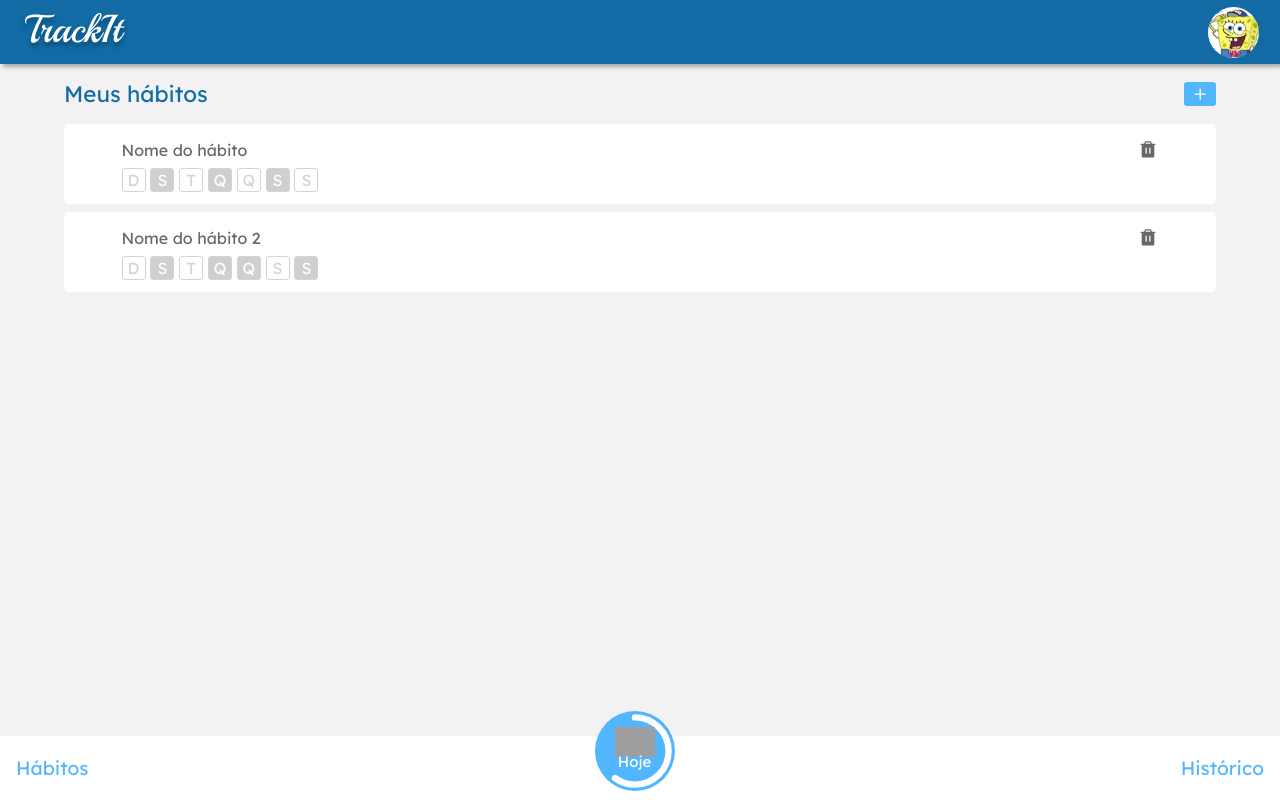
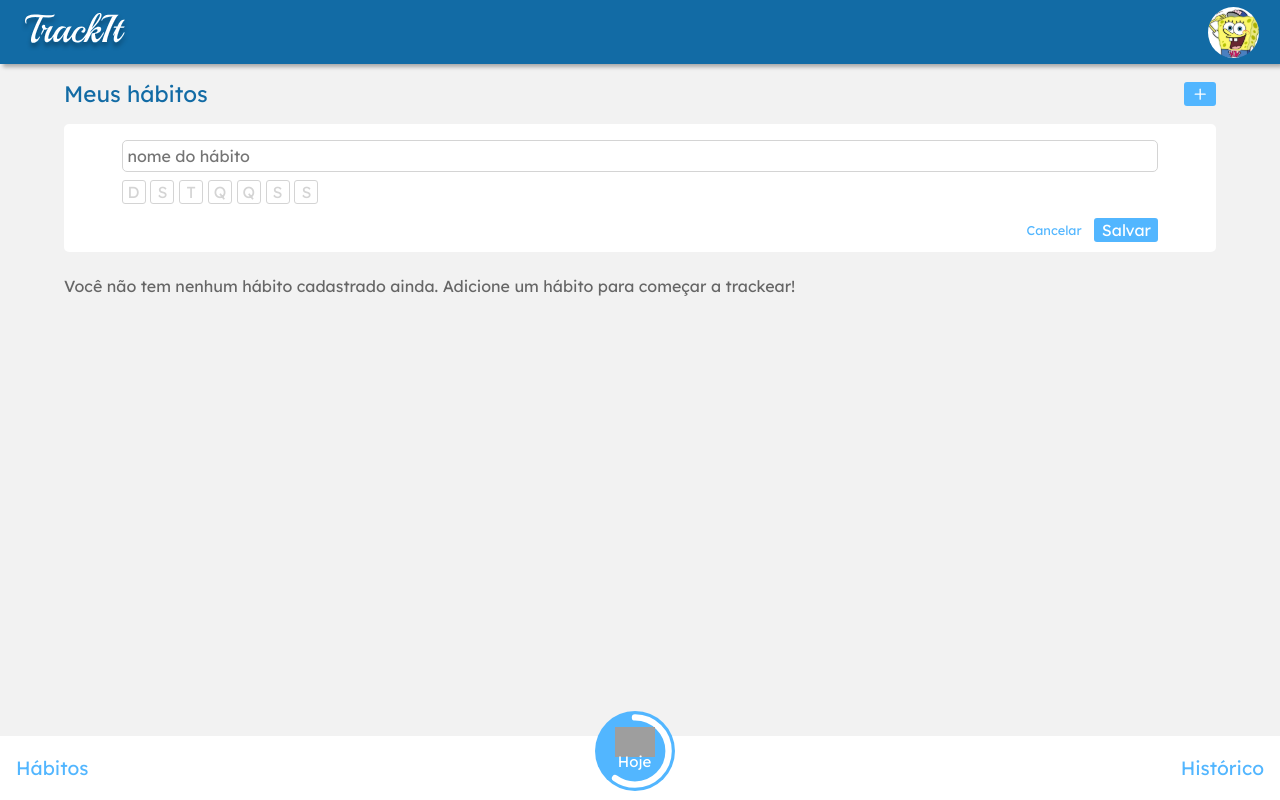
Before and after one commit to CGarcia000/projeto10-trackit, a React (Create React App) app: page /habitos in a window 1280 px wide. Both pictures are taken after a click on the button 1200 px from the left and 94 px from the top of the page. Built offline with nearby package versions, Linux system fonts and the light colour scheme; grey boxes are pictures that could not be loaded.

Commit message:
Lógica da página hábitos

```diff
--- a/src/Components/HabitsPage/Habits/HabitConfig.js
+++ b/src/Components/HabitsPage/Habits/HabitConfig.js
@@ -1,21 +1,73 @@
 import styled from "styled-components";
+import { useState, createContext } from "react";
+
 
 import { WeekButtonsConfig } from "./WeekButtonsConfig";
 
-export function HabitConfig() {
+const arr = [
+    {idDay: 0, day: 'D', active: false},
+    {idDay: 1, day: 'S', active: false},
+    {idDay: 2, day: 'T', active: false},
+    {idDay: 3, day: 'Q', active: false},
+    {idDay: 4, day: 'Q', active: false},
+    {idDay: 5, day: 'S', active: false},
+    {idDay: 6, day: 'S', active: false},
+];
+
+export const WeekDaysContext = createContext();
+
+export function HabitConfig({
+    setHabits,
+    setHabitConfigOpen,
+}) {
     // use state obj para rastrear os dias da semana
+    const [arrWeekDays, setArrWeekDays] = useState(JSON.parse(JSON.stringify(arr)));
+    const [habitName, setHabitName] = useState('');
+
+
+    function handleCancel() {
+        return;
+    }
+
+    function handleSave() {
+        const arrWeekdaysRequest = makeArrWeekdaysRequest(arrWeekDays);
+
+        console.log({
+            name: habitName,
+            days: arrWeekdaysRequest,
+        })
+
+        setHabits(current => [{
+            id: 9000,
+            name: habitName,
+            days: arrWeekdaysRequest,
+        }, ...current])
+        setHabitConfigOpen(current => false);
+        setArrWeekDays(current => JSON.parse(JSON.stringify(arr)));
+        setHabitName('');
+        return;
+    }
+
+    function makeArrWeekdaysRequest(arr) {
+        return arr.filter(obj => obj.active).map(obj => obj.idDay);
+    }
 
     return (
         <Wrapper>
-            <input placeholder="nome do hábito"/>
+            <WeekDaysContext.Provider value={[arrWeekDays, setArrWeekDays]}>
 
-            <WeekButtonsConfig />
+                <input type="text" placeholder="nome do hábito"
+                    value={habitName} onChange={e => setHabitName(e.target.value)}
+                />
 
-            <Options>
-                <span>Cancelar</span>
-                <button>Salvar</button>
-            </Options>
+                <WeekButtonsConfig />
 
+                <Options>
+                    <span onClick={handleCancel}>Cancelar</span>
+                    <button onClick={handleSave}>Salvar</button>
+                </Options>
+
+            </WeekDaysContext.Provider>
         </Wrapper>
     );
 }
--- a/src/Components/HabitsPage/Habits/HabitDisplay.js
+++ b/src/Components/HabitsPage/Habits/HabitDisplay.js
@@ -8,8 +8,6 @@ export function HabitDisplay({
     habitWeekdays,
 }) {
     // use state obj para rastrear os dias da semana
-
-    console.log(habitWeekdays);
 
     return (
         <Wrapper>
--- a/src/Components/HabitsPage/Habits/WeekButtonsConfig.js
+++ b/src/Components/HabitsPage/Habits/WeekButtonsConfig.js
@@ -1,38 +1,23 @@
 import styled from "styled-components";
+import { useContext } from "react";
 
+import { WeekDaysContext } from "./HabitConfig";
 
-export function WeekButtonsConfig({
-    habitWeekdays
-}) {
+export function WeekButtonsConfig() {
+    const [arrWeekDays, setArrWeekDays] = useContext(WeekDaysContext);
 
-    function makeArrWeekDays (habitWeekdays) {
-        const arr = [
-            {day: 'D', active: false},
-            {day: 'S', active: false},
-            {day: 'T', active: false},
-            {day: 'Q', active: false},
-            {day: 'Q', active: false},
-            {day: 'S', active: false},
-            {day: 'S', active: false},
-        ];
-
-        habitWeekdays.forEach(dayIndex => {
-            arr[dayIndex].active = true;
-        });
-        return arr;
+    function toggleActive(dayButton) {
+        dayButton.active = !dayButton.active;
+        setArrWeekDays(() => [...arrWeekDays]);
     }
-
-    const arrWeekDays = makeArrWeekDays(habitWeekdays);
-
-
 
     return(
         <Buttons>
             {arrWeekDays.map((dayButton, i) => {
                 return (<Button
                     key={i}
-                    isConfig={true}
                     isActive={dayButton.active}
+                    onClick={() => toggleActive(dayButton)}
                 >
                     {dayButton.day}
                 </Button>);
@@ -57,5 +42,5 @@ const Button = styled.div`
     color: ${props => props.isActive ? 'white' : '#d4d4d4'};
     background-color: ${props => props.isActive ? '#CFCFCF' : 'white'};
     margin-right: 0.3rem;
-    cursor: ${props => props.isConfig ? 'pointer' : 'auto'};
+    cursor: pointer;
 `
--- a/src/Components/HabitsPage/index.js
+++ b/src/Components/HabitsPage/index.js
@@ -12,8 +12,8 @@ import { Plus } from "phosphor-react";
 
 export function HabitsPage() {
     const [haveHabit, setHaveHabit] = useState(false);
+    const [habitConfigOpen, setHabitConfigOpen] = useState(false);
     const [habits, setHabits] = useState([]); // add res de cria novo habito
-
 
     function getHabits(noHabit=true) {
         let resGetHabits = [];
@@ -36,11 +36,18 @@ export function HabitsPage() {
     }
 
     useEffect(() => {
-        const resGetHabits = getHabits(false);
+        const resGetHabits = getHabits();
         setHabits(resGetHabits);
     }, []);
 
-    console.log(habits, haveHabit);
+    useEffect(() => {
+        setHaveHabit(current => habits.length !== 0);
+    }, [habits]);
+
+    function addNewHabitConfig() {
+        setHabitConfigOpen(current => true);
+    }
+
     return (
         <>
             <Header />
@@ -49,12 +56,12 @@ export function HabitsPage() {
                 <Title>
                     <h2>Meus hábitos</h2>
                     <button>
-                        <Plus size={'0.9rem'} weight="bold" color={'#fff'} />
+                        <Plus onClick={addNewHabitConfig} size={'0.9rem'} weight="bold" color={'#fff'} />
                     </button>
                 </Title>
 
                 <Habits>
-                    {/* <HabitConfig /> */}
+                    {habitConfigOpen ? <HabitConfig setHabits={setHabits} setHabitConfigOpen={setHabitConfigOpen} /> : ''}
 
                     {habits.map(habit => <HabitDisplay key={habit.key} habitTitle={habit.name} habitWeekdays={habit.days} />)}
 
```
